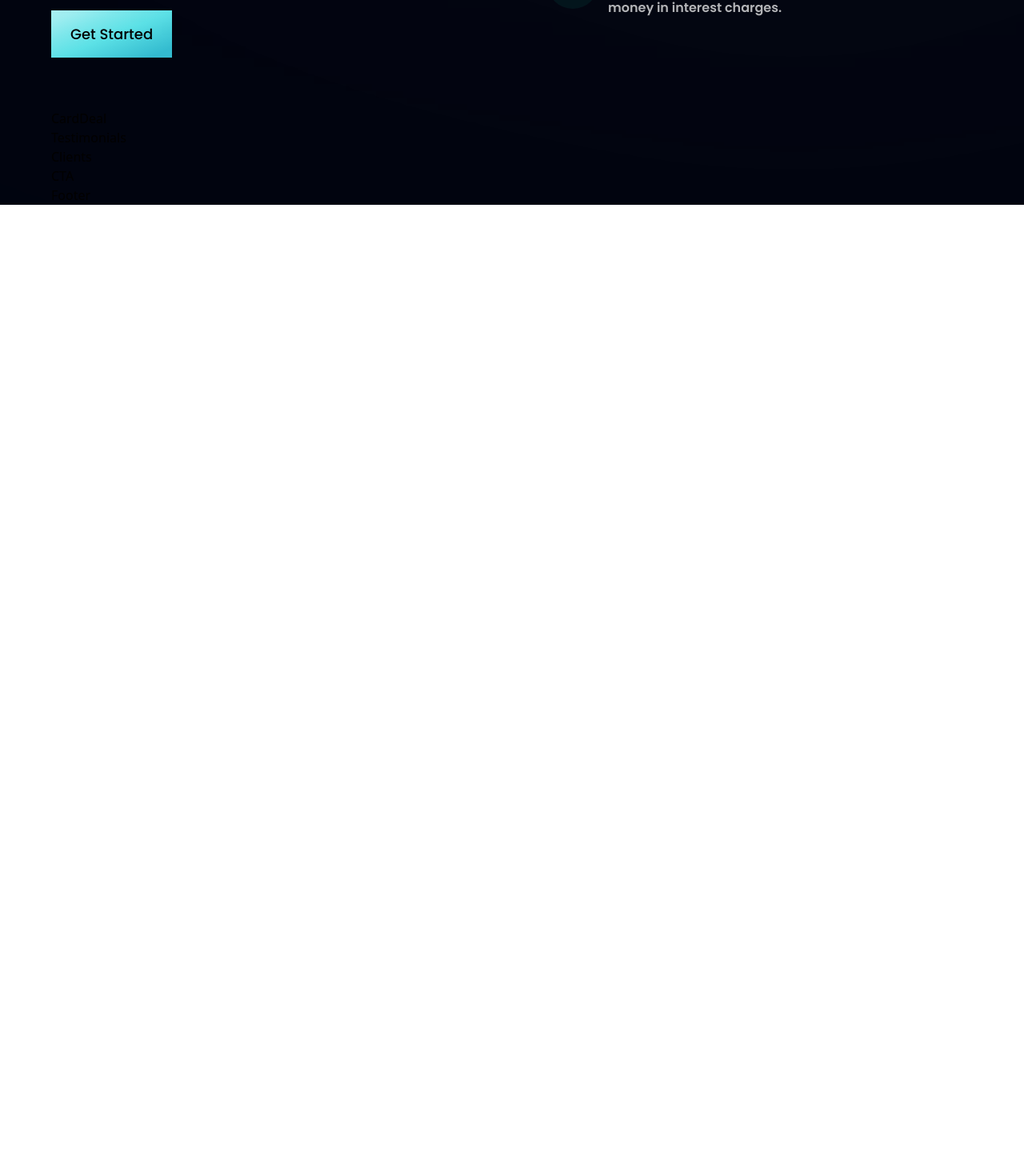
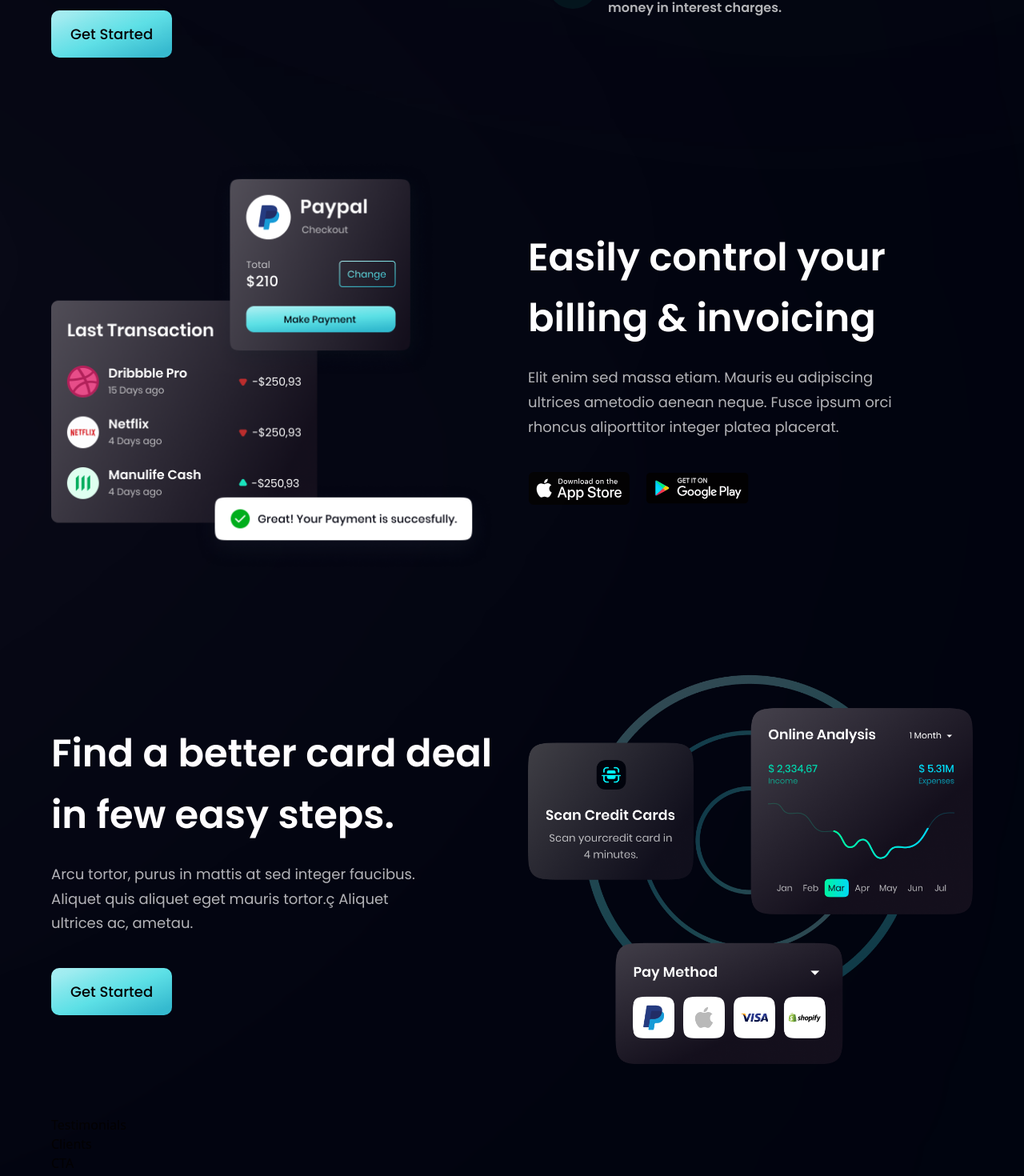
Before and after one commit to sajeed11/Bank_Site, a React (Vite) app: page / in a window 1280 px wide. Shown: the part 1434-2904 px from the top of the page at 80% size. Before the commit the page ends 1690 px from the top, so only its background shows below. Built offline with nearby package versions, Linux system fonts and the light colour scheme.

Commit message:
Fourth Day

```diff
--- a/src/components/Billing.jsx
+++ b/src/components/Billing.jsx
@@ -1,7 +1,42 @@
-import React from "react";
+import { apple, bill, google } from "../assets";
+import styles, { layout } from "../style";
 
-const Billing = () => {
-  return <div></div>;
-};
+const Billing = () => (
+  <section id="product" className={layout.sectionReverse}>
+    <div className={layout.sectionImgReverse}>
+      <img
+        src={bill}
+        alt="billing"
+        className="w-[100%] h-[100%] relative z-[5]"
+      />
+      <div className="absolute z-[3] -left-1/2 top-0 w-[50%] h-[50%] rounded-full white__gradient" />
+      <div className="absolute z-[0] -left-1/2 bottom-0 w-[50%] h-[50%] rounded-full pink__gradient" />
+    </div>
+
+    <div className={layout.sectionInfo}>
+      <h2 className={styles.heading2}>
+        Easily control your <br className="sm:block hidden" /> billing &
+        invoicing
+      </h2>
+      <p className={`${styles.paragraph} max-w-[470px] mt-5`}>
+        Elit enim sed massa etiam. Mauris eu adipiscing ultrices ametodio aenean
+        neque. Fusce ipsum orci rhoncus aliporttitor integer platea placerat.
+      </p>
+
+      <div className="flex flex-row flex-wrap sm:mt-10 mt-6">
+        <img
+          src={apple}
+          alt="apple-store"
+          className="w-[128px] h-[42px] object-contain mr-5 cursor-pointer "
+        />
+        <img
+          src={google}
+          alt="google-play"
+          className="w-[128px] h-[42px] object-contain cursor-pointer "
+        />
+      </div>
+    </div>
+  </section>
+);
 
 export default Billing;
--- a/src/components/Button.jsx
+++ b/src/components/Button.jsx
@@ -4,7 +4,7 @@
   return (
     <button
       type="button"
-      className={`py-4 px-6 bg-blue-gradient font-poppins font-medium text-[18px] text-primay outline-none ${styles}`}
+      className={`py-4 px-6 bg-blue-gradient font-poppins font-medium text-[18px] text-primay outline-none ${styles} rounded-[10px]`}
     >
       Get Started
     </button>
--- a/src/components/CardDeal.jsx
+++ b/src/components/CardDeal.jsx
@@ -1,7 +1,25 @@
-import React from "react";
+import { card } from "../assets";
+import styles, { layout } from "../style";
+import Button from "./Button";
 
-const CardDeal = () => {
-  return <div>CardDeal</div>;
-};
+const CardDeal = () => (
+  <section className={layout.section}>
+    <div className={layout.sectionInfo}>
+      <h2 className={styles.heading2}>
+        Find a better card deal <br className="sm:block hidden" /> in few easy
+        steps.
+      </h2>
+      <p className={`${styles.paragraph} max-w-[470px] mt-5`}>
+        Arcu tortor, purus in mattis at sed integer faucibus. Aliquet quis
+        aliquet eget mauris tortor.ç Aliquet ultrices ac, ametau.
+      </p>
+      <Button styles="mt-10" />
+    </div>
+
+    <div className={layout.sectionImg}>
+      <img src={card} alt="card" className="w-[100%] h-[100%]" />
+    </div>
+  </section>
+);
 
 export default CardDeal;
```
